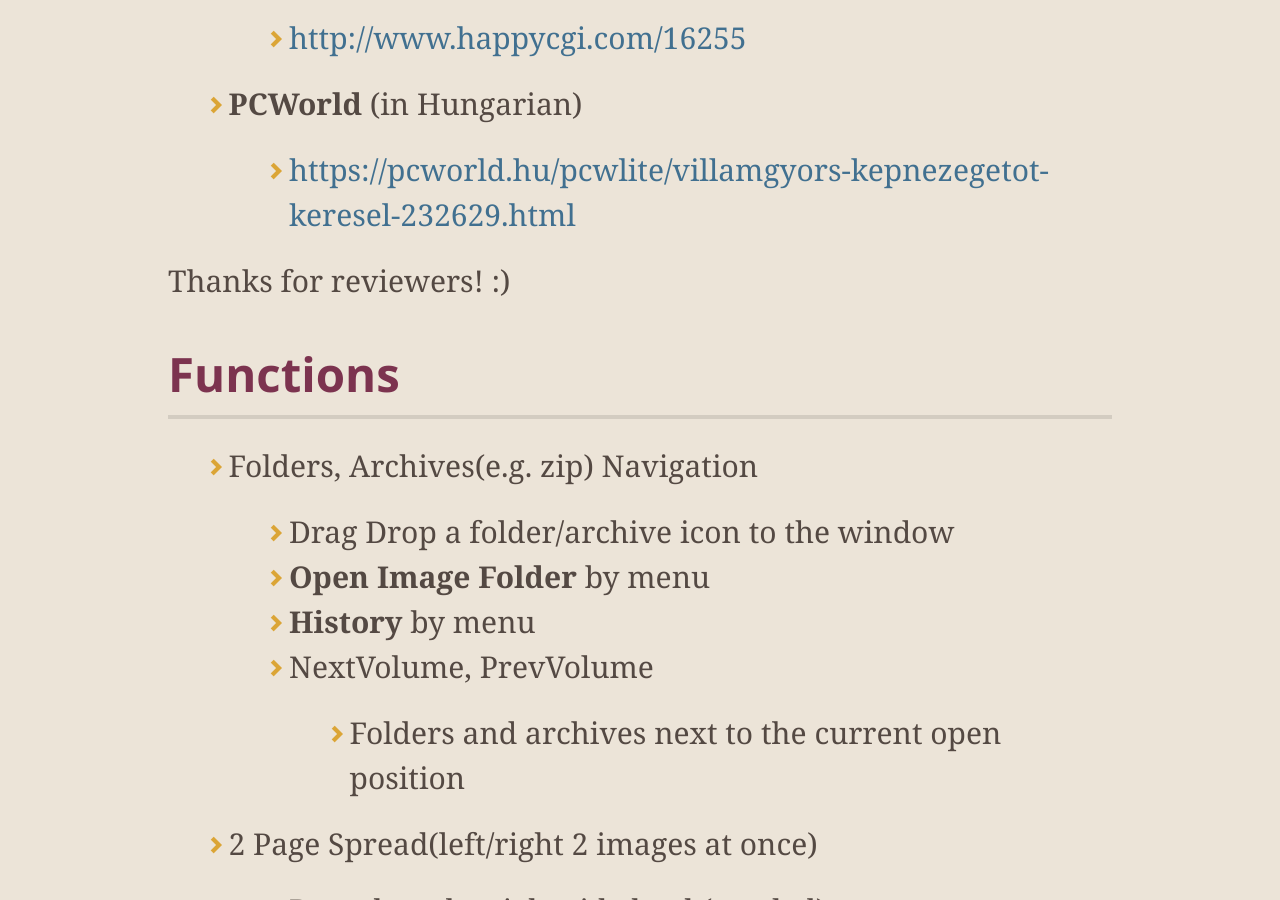
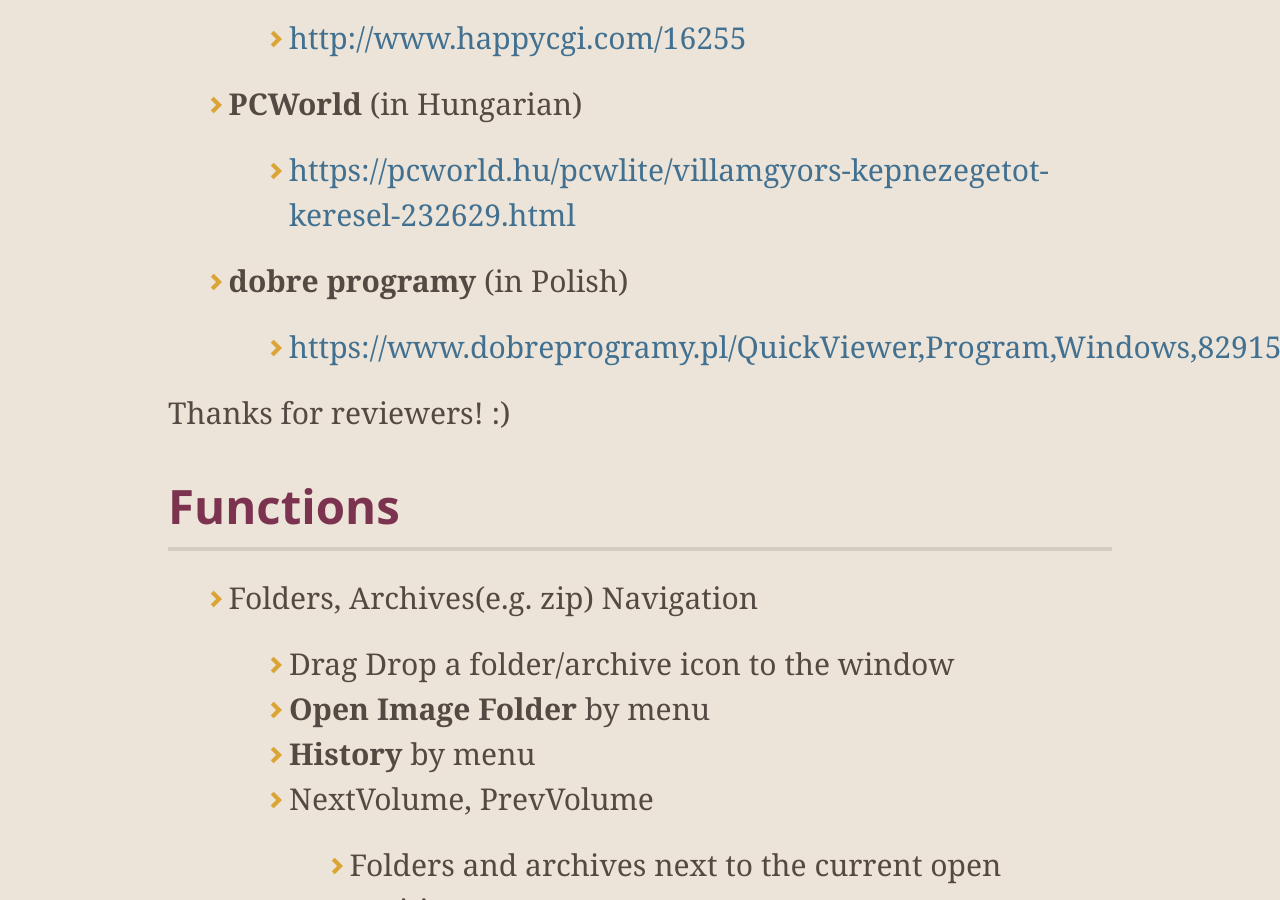
Before and after one commit to kanryu/quickviewer, a Jekyll site: the page built from docs/index.md, in a window 1280 px wide and 900 px high, scrolled down 7896 px. Built offline with Jekyll 4.4.1, drawn with Linux system fonts in a browser that asks for light colours; nearby versions of some CDN libraries; comment, search, counter and statistics services are not loaded; our own code applies the rules of GitHub Pages for plain Markdown files.

Commit message:
Update index.md

```diff
--- a/docs/index.md
+++ b/docs/index.md
@@ -123,6 +123,8 @@ You can also clone the latest source code from **[this repository.](https://gith
     - [http://www.happycgi.com/16255](http://www.happycgi.com/16255)
 - **PCWorld** (in Hungarian)
     - [https://pcworld.hu/pcwlite/villamgyors-kepnezegetot-keresel-232629.html](https://pcworld.hu/pcwlite/villamgyors-kepnezegetot-keresel-232629.html)
+- **dobre programy** (in Polish)
+    - [https://www.dobreprogramy.pl/QuickViewer,Program,Windows,82915.html](https://www.dobreprogramy.pl/QuickViewer,Program,Windows,82915.html)
 
 Thanks for reviewers! :)
 
```
